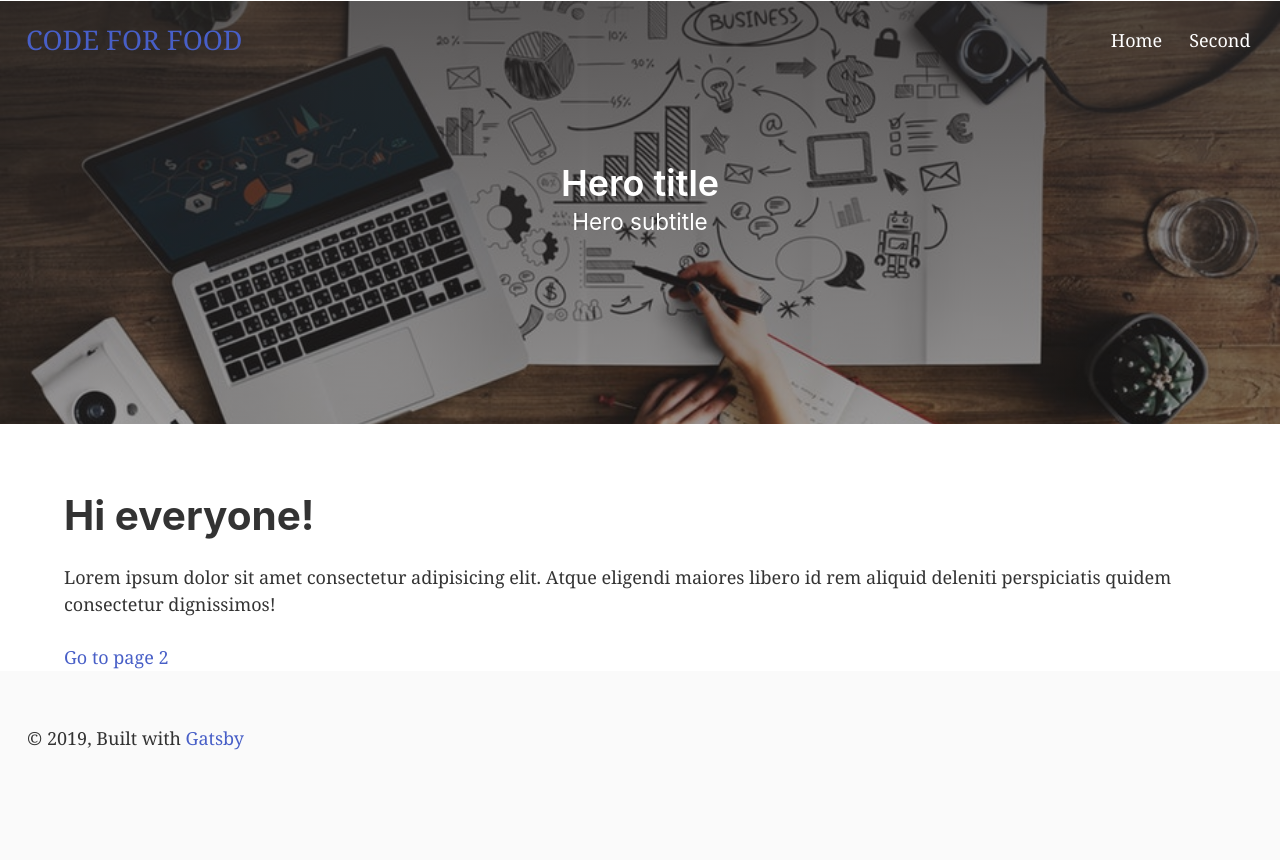
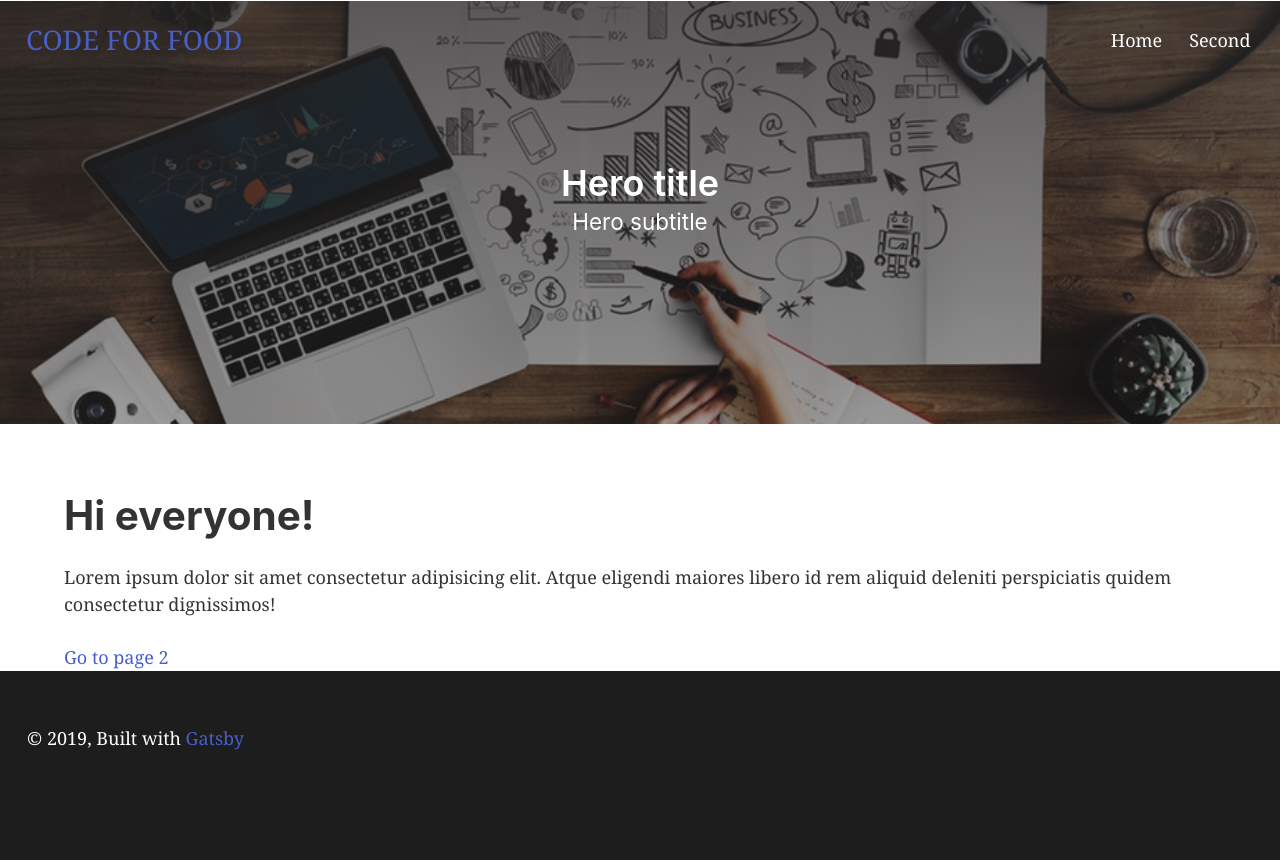
Before and after one commit to jesusbibieca/code-for-food, a Gatsby site: page / in a window 1280 px wide. Built offline with nearby package versions, Linux system fonts and the light colour scheme; Gatsby itself is replaced by a stand-in of ours.

Commit message:
basic footer (#5)

```diff
--- /dev/null
+++ b/src/components/footer.js
@@ -0,0 +1,12 @@
+import React from 'react';
+
+const Footer = () => (
+  <footer className="footer has-text-white">
+    <div className="content">
+      © {new Date().getFullYear()}, Built with
+      <a href="https://www.gatsbyjs.org"> Gatsby</a>
+    </div>
+  </footer>
+);
+
+export default Footer;
--- a/src/components/layout.js
+++ b/src/components/layout.js
@@ -2,6 +2,7 @@ import React from 'react';
 import PropTypes from 'prop-types';
 
 import Header from './header';
+import Footer from './footer';
 import './layout.scss';
 
 const Layout = ({ children }) => (
@@ -10,11 +11,7 @@ const Layout = ({ children }) => (
     <div className="container">
       <main>{children}</main>
     </div>
-    <footer className="footer">
-      © {new Date().getFullYear()}, Built with
-      {` `}
-      <a href="https://www.gatsbyjs.org">Gatsby</a>
-    </footer>
+    <Footer />
   </div>
 );
 
--- a/src/components/layout.scss
+++ b/src/components/layout.scss
@@ -1,3 +1,5 @@
+$footer-background-color: #1d1d1d;
+
 @import '../../node_modules/bulma/bulma.sass';
 
 html {
```
